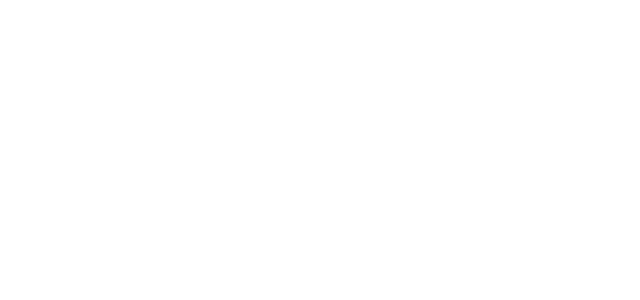
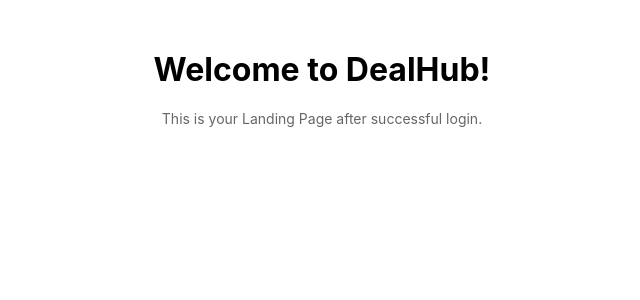
Before and after one commit to patelankeet2/Deal-Hub, a React (Create React App) app in the folder dealhub/: page /landing in a window 1280 px wide. Before the commit this address had no page. Shown: the top 300 px of the page, without its empty margins (318-958 px from the left). Built offline with nearby package versions, Linux system fonts and the light colour scheme.

Commit message:
Added Landing page and made some changes in app.js to connect all pages

```diff
--- a/dealhub/src/App.js
+++ b/dealhub/src/App.js
@@ -1,16 +1,17 @@
-// src/App.js
-import { BrowserRouter as Router, Routes, Route } from 'react-router-dom';
+import { BrowserRouter as Router, Routes, Route, Navigate } from 'react-router-dom';
 import Login from './components/Login';
 import Register from './components/Register';
-import LandingPage from './components/LandingPage'; // <<<<< Updated this line
-import MerchantLogin from './components/MerchantLogin'; // You already have this
+import LandingPage from './components/LandingPage';
+import MerchantLogin from './components/MerchantLogin';
 
 function App() {
   return (
     <Router>
       <Routes>
+        <Route path="/" element={<Navigate to="/login" />} />
         <Route path="/login" element={<Login />} />
         <Route path="/register" element={<Register />} />
+        <Route path="/landing" element={<LandingPage />} />
         <Route path="/merchant-login" element={<MerchantLogin />} />
       </Routes>
     </Router>
--- /dev/null
+++ b/dealhub/src/components/LandingPage.js
@@ -0,0 +1,13 @@
+// src/pages/LandingPage.js
+import React from 'react';
+
+function LandingPage() {
+  return (
+    <div style={{ textAlign: 'center', marginTop: '50px' }}>
+      <h1>Welcome to DealHub!</h1>
+      <p>This is your Landing Page after successful login.</p>
+    </div>
+  );
+}
+
+export default LandingPage;
```
